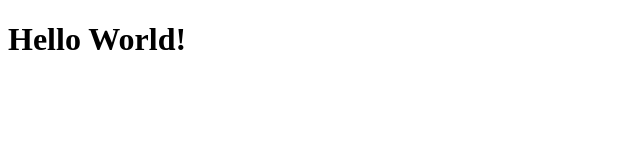
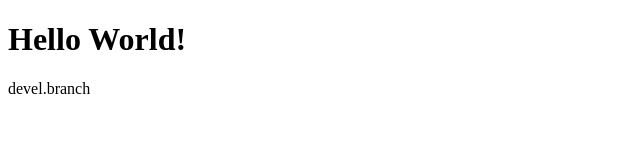
Before and after one commit to wpfsilvaa/curso-git, a plain HTML site: page index.html in a window 1280 px wide. Shown: the whole page, without its empty margins (0-640 px from the left). Drawn offline with Linux system fonts and the light colour scheme.

Commit message:
dev branch

```diff
--- a/index.html
+++ b/index.html
@@ -7,5 +7,6 @@
 </head>
 <body>
     <h1>Hello World!</h1>
+	<p> devel.branch </p>
 </body>
 </html>
```
